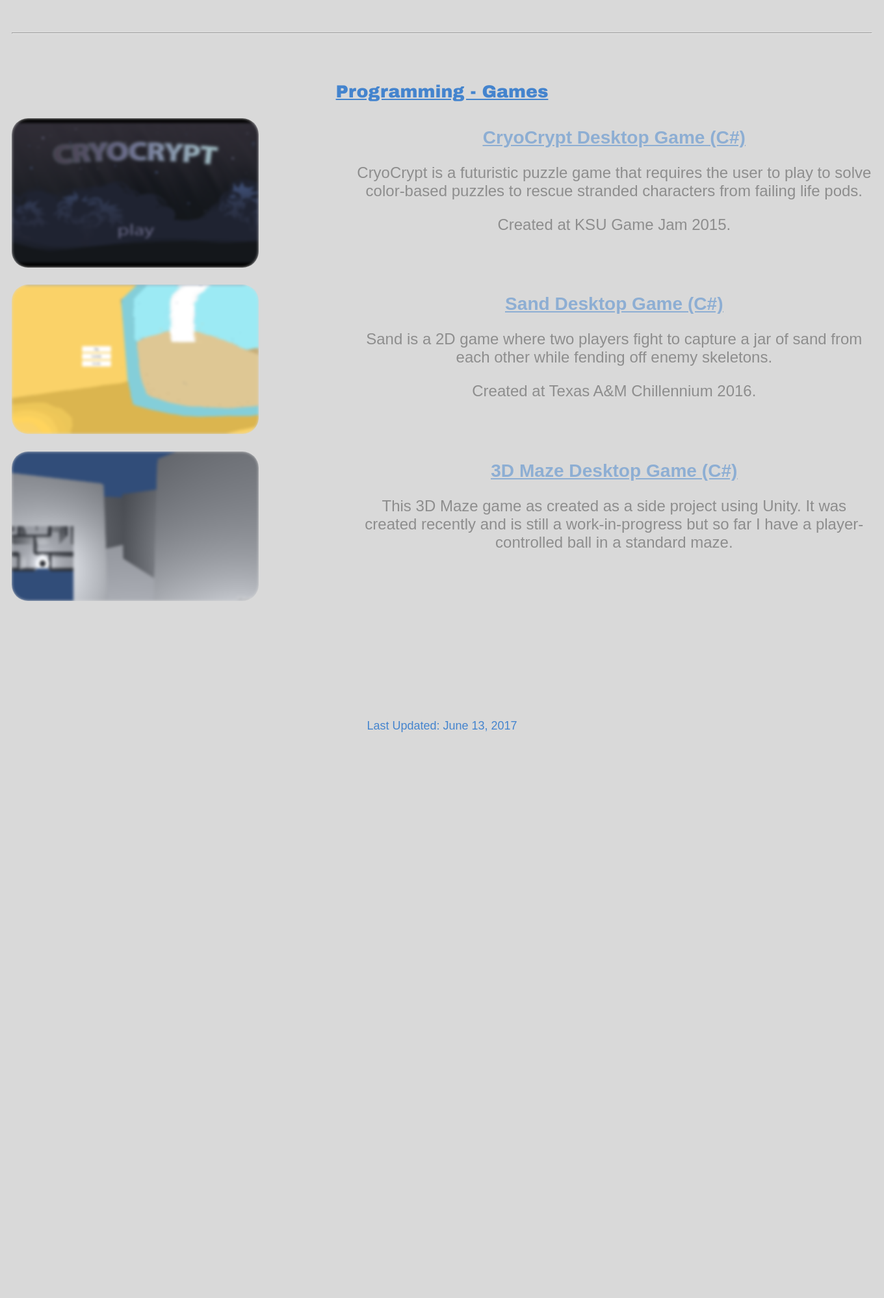
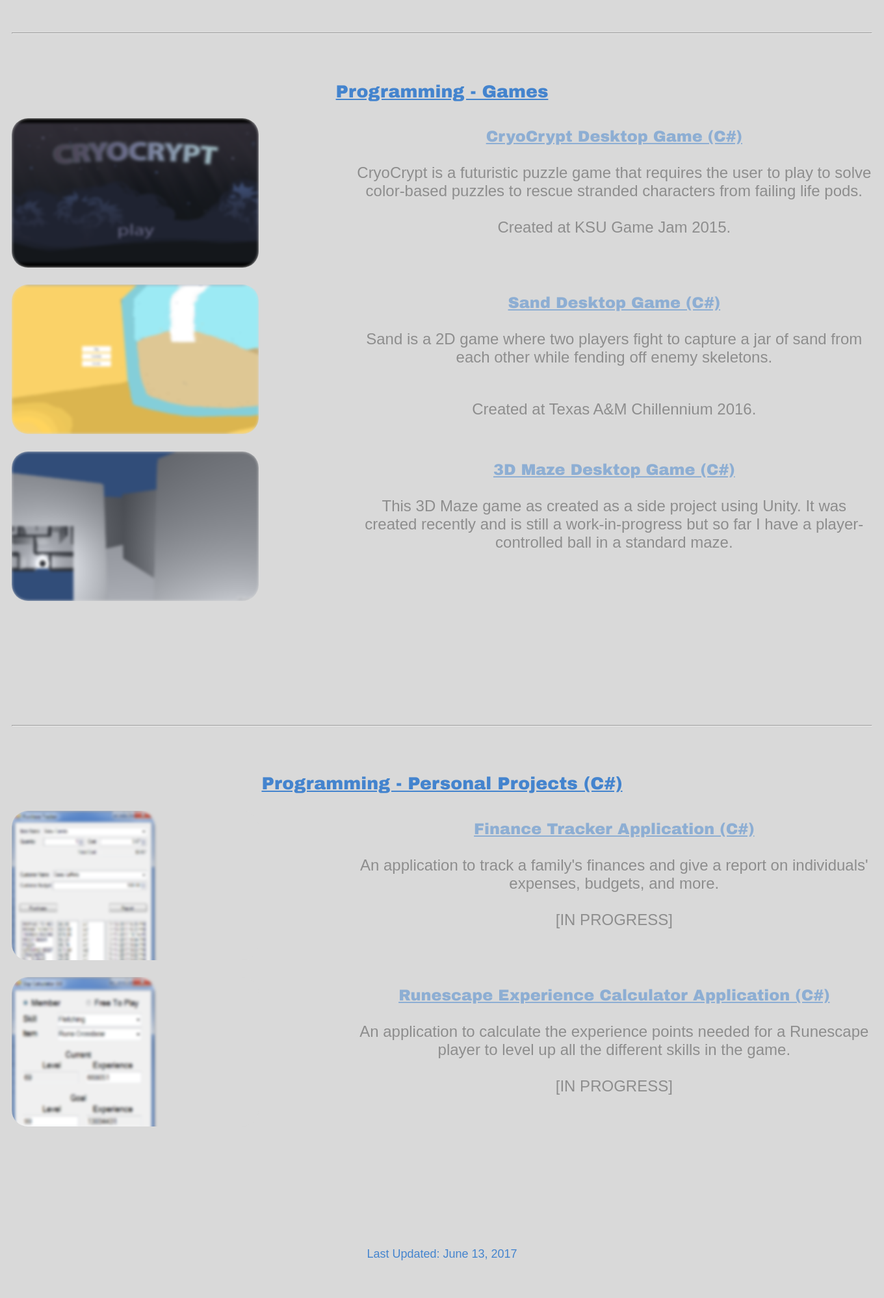
Before and after one commit to rclafferty/rclafferty.github.io, a PHP site: page /programming.html in a window 1360 px wide. Shown: the part 371-2369 px from the top of the page at 65% size. Before the commit the page ends 1498 px from the top, so only its background shows below. Run offline with PHP 8.4, Linux system fonts and the light colour scheme.

Commit message:
Added Programming Projects
Added 2 projects to "Programming" under programming.html and index.html

```diff
--- a/about.html
+++ b/about.html
@@ -1,4 +1,4 @@
-<!DOCTYPE html>
+<!DOCTYPE HTML>
 <html lang="en">
 <head>
 	<meta charset="utf-8">
--- a/about_print.html
+++ b/about_print.html
@@ -1,4 +1,4 @@
-<!DOCTYPE html>
+<!DOCTYPE HTML>
 <html lang="en">
 <head>
 	<meta charset="utf-8">
--- a/programming.html
+++ b/programming.html
@@ -1,9 +1,10 @@
-<!DOCTYPE HTML5>
+<!DOCTYPE HTML>
 <html>
 	<head>
 		<title>Lafferty - Programming</title>
 		<link href="styles/test.css" rel="stylesheet" type="text/css">
 		<meta name="viewport" content="width=device-width, initial-scale=1.0">
+		<meta charset="UTF-8">
 	</head>
 	<body>
 		<div id="navbar">
@@ -44,44 +45,80 @@
 				<div>
 					<figure>
 						<a href="programming/cryocrypt.html">
-							<img src="images/programming/cryocrypt.png" height="230px" width="380px">
+							<img alt="" src="images/programming/cryocrypt.png" height="230" width="380">
 						</a>
 					</figure>
 					<span>
-						<h3><a href="programming/cryocrypt.html">CryoCrypt Desktop Game (C#)</a></h3>
-						<p>CryoCrypt is a futuristic puzzle game that requires the user to play to solve color-based puzzles to rescue stranded characters from failing life pods.</p>
-						<p>Created at KSU Game Jam 2015.</p>
+						<a href="programming/cryocrypt.html">CryoCrypt Desktop Game (C#)</a><br><br>
+						CryoCrypt is a futuristic puzzle game that requires the user to play to solve color-based puzzles to rescue stranded characters from failing life pods.<br><br>
+						Created at KSU Game Jam 2015.
 					</span>
 				</div>
 				<div>
 					<figure>
 						<a href="programming/sand.html">
-							<img src="images/programming/sand.png" height="230px" width="380px">
+							<img alt="" src="images/programming/sand.png" height="230" width="380">
 						</a>
 					</figure>
 					<span>
-						<h3><a href="programming/sand.html">Sand Desktop Game (C#)</a></h3>
-						<p>Sand is a 2D game where two players fight to capture a jar of sand from each other while fending off enemy skeletons.</p>
-						<p>Created at Texas A&M Chillennium 2016.</p>
+						<a href="programming/sand.html">Sand Desktop Game (C#)</a><br><br>
+						Sand is a 2D game where two players fight to capture a jar of sand from each other while fending off enemy skeletons.<br><br>
+						<p>Created at Texas A&M Chillennium 2016.
 					</span>
 				</div>
 
 				<div>
 					<figure>
 						<a href="programming/maze.html">
-							<img src="images/programming/maze_1st_person.png" height="230px" width="380px">
+							<img alt="" src="images/programming/maze_1st_person.png" height="230" width="380">
 						</a>
 					</figure>
 					<span>
-						<h3><a href="programming/maze.html">3D Maze Desktop Game (C#)</a></h3>
-						<p>This 3D Maze game as created as a side project using Unity. It was created recently and is still a work-in-progress but so far I have a player-controlled ball in a standard maze.</p>
+						<a href="programming/maze.html">3D Maze Desktop Game (C#)</a><br><br>
+						This 3D Maze game as created as a side project using Unity. It was created recently and is still a work-in-progress but so far I have a player-controlled ball in a standard maze.
+					</span>
+				</div>
+			</div>
+
+			<br><br>
+			<hr>
+			<br><br>
+
+			<div class="header">
+				<h2>Programming - Personal Projects (C#)</h2>
+			</div>
+			<div class="hover07_2 column2 hover_c">
+				<div>
+					<figure>
+						<a href="#">
+							<img alt="" src="images/programming/personal/finance_tracker.png" height="300" width="220">
+						</a>
+					</figure>
+					<span>
+						<!--<h3><a href="programming/finance_tracker.html">Finance Tracker Application (C#)</a></h3>-->
+						<a href="#">Finance Tracker Application (C#)</a><br><br>
+						An application to track a family's finances and give a report on individuals' expenses, budgets, and more.<br><br>
+						[IN PROGRESS]
+					</span>
+				</div>
+				<div>
+					<figure>
+						<a href="#">
+							<img alt="" src="images/programming/personal/exp_calculator.png" height="300" width="220">
+						</a>
+					</figure>
+					<span>
+						<a href="#">Runescape Experience Calculator Application (C#)</a><br><br>
+						An application to calculate the experience points needed for a Runescape player to level up all the different skills in the game.<br><br>
+						[IN PROGRESS]
 					</span>
 				</div>
 			</div>
 		</div>
-	<footer>
-		<p>Last Updated: June 13, 2017</p>
-	</footer>
-	<p>&nbsp;</p>
+
+		<footer>
+			<p>Last Updated: June 13, 2017</p>
+		</footer>
+		<p>&nbsp;</p>
 	</body>
 </html>
--- a/styles/styles_new.css
+++ b/styles/styles_new.css
@@ -274,7 +274,6 @@ iframe {
 	z-index: -1;
 	display: block;
 	width: 300px;
-	margin: 0;
 	padding: 0;
 	color: #444;
 	font-size: 18px;
@@ -283,4 +282,6 @@ iframe {
 	-webkit-transition: .3s ease-in-out;
 	transition: .3s ease-in-out;
 	opacity: 0;
+	margin: 0px auto;
+	display:block
 }
--- a/styles/test.css
+++ b/styles/test.css
@@ -71,7 +71,6 @@
 		margin-left: 2%;
 		margin-right: 2%;
 		padding: 0;
-		float: middle;
 	}
 	.column:last-child {
 		padding-bottom: 60px;
@@ -195,6 +194,10 @@
 		text-decoration: underline;
 		-webkit-margin-before:0em;
 		-webkit-margin-after: 0em;
+	}
+	.column2 div span a {
+		text-decoration: underline;
+		font-family: "Arial Black", Gadget, sans-serif;
 	}
 
 	/* blur */
--- a/websites.html
+++ b/websites.html
@@ -1,9 +1,10 @@
-<!DOCTYPE HTML5>
+<!DOCTYPE HTML>
 <html>
 	<head>
 		<title>Lafferty - Websites</title>
 		<link href="styles/test.css" rel="stylesheet" type="text/css">
 		<meta name="viewport" content="width=device-width, initial-scale=1.0">
+		<meta charset="UTF-8">
 	</head>
 	<body>
 		<div id="navbar">
```
Also changed, not shown: index.html (+34 -7 lines), images/programming/personal/exp_calculator.png (added), images/programming/personal/finance_tracker.png (added).
